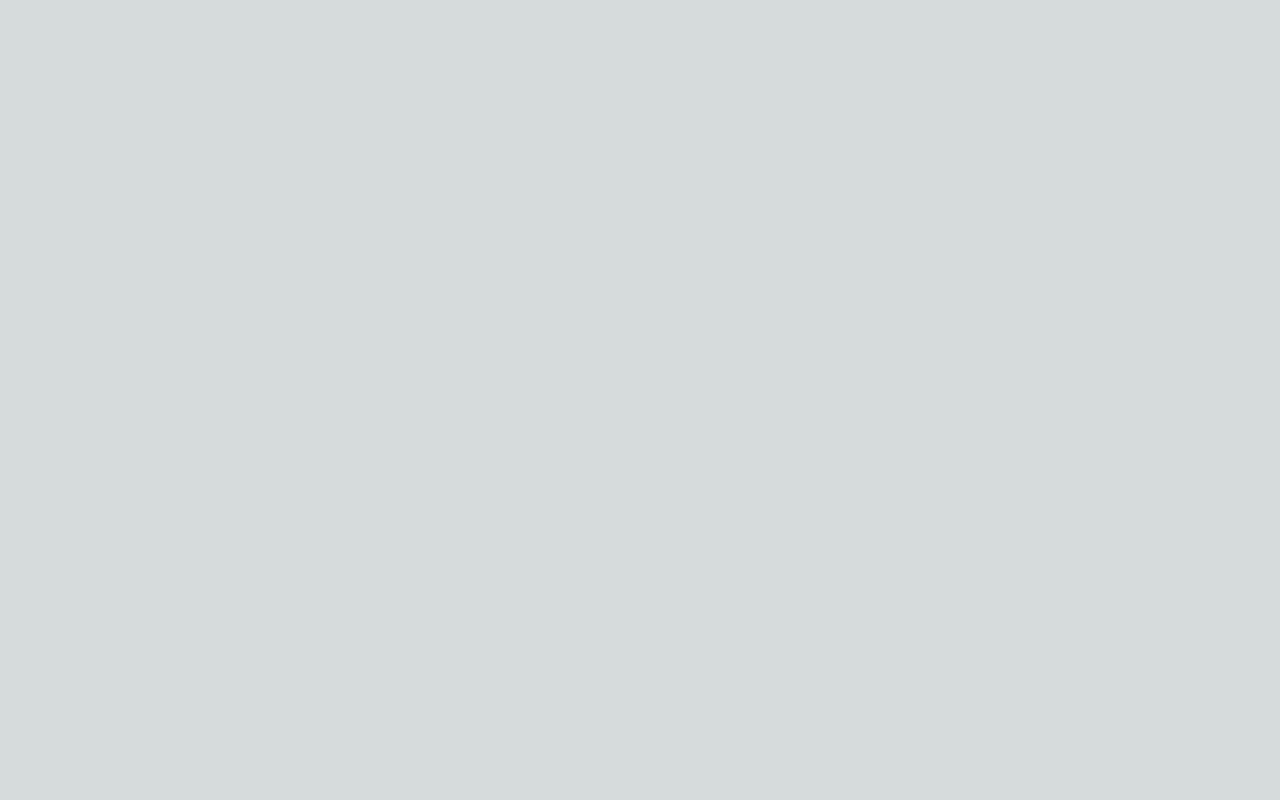
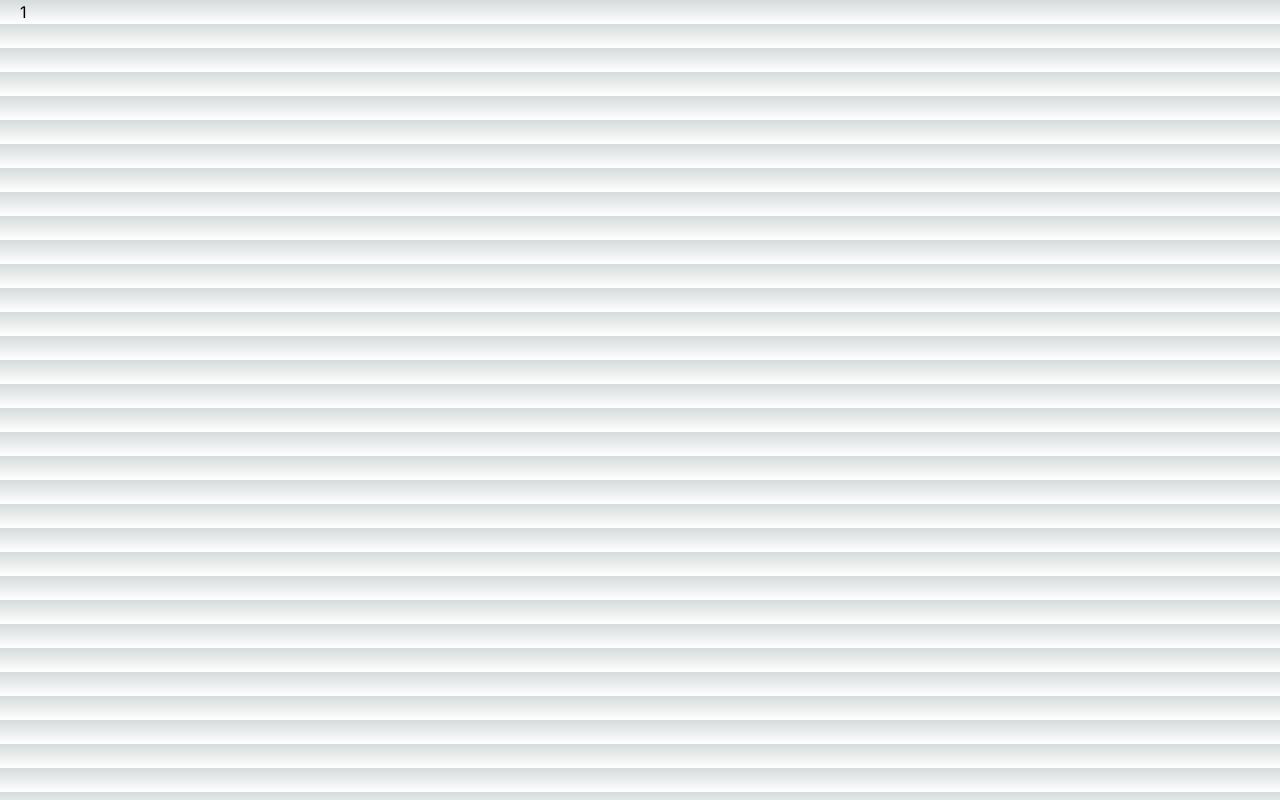
Before and after one commit to orbs-network/website-next, a Next.js app: page /1 in a window 1280 px wide. Built offline with nearby package versions, Linux system fonts and the light colour scheme.

Commit message:
fix dynamic route

```diff
--- a/src/app/[slug]/page.tsx
+++ b/src/app/[slug]/page.tsx
@@ -1,3 +1,17 @@
-export default async function BlogPostPage() {
-  return <div className="container mx-auto px-5"></div>
+export async function generateStaticParams() {
+  return [
+    {
+      slug: 'hello-world',
+    },
+  ]
 }
+
+export default async function BlogPostPage({
+  params,
+}: {
+  params: { slug: string }
+}) {
+  const { slug } = params
+
+  return <div className="container mx-auto px-5">{slug}</div>
+}
```
